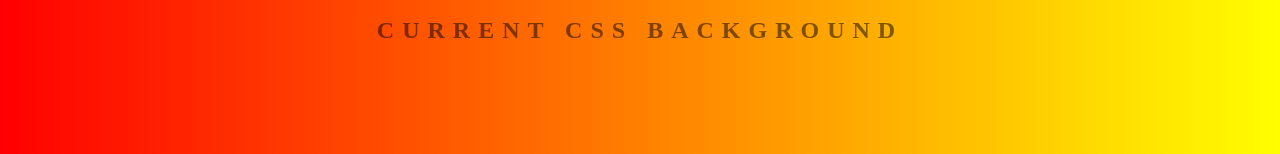
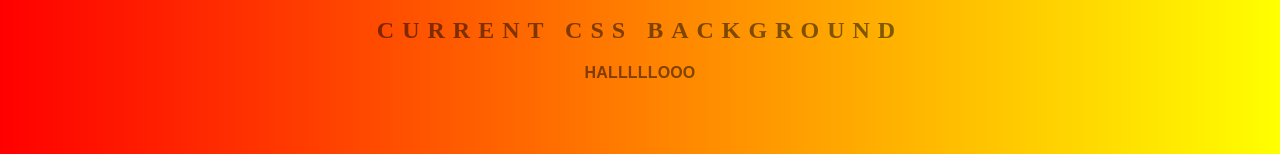
Before and after one commit to Testo227/backgroundGeneratorXX, a website: page index (1).html in a window 1280 px wide. Shown: the part 235-389 px from the top of the page. Drawn offline with Linux system fonts and the light colour scheme.

Commit message:
Ich will dich nerven

```diff
--- a/index (1).html
+++ b/index (1).html
@@ -9,7 +9,7 @@
 	<input class="color1" type="color" name="color1" value="#00ff00">
 	<input class="color2" type="color" name="color2" value="#ff0000">
 	<h2>Current CSS Background</h2>
-	<h3></h3>
+	<h3>HALLLLLOOO</h3>
 	<script type="text/javascript" src="script.js"></script>
 </body>
 </html>
```
